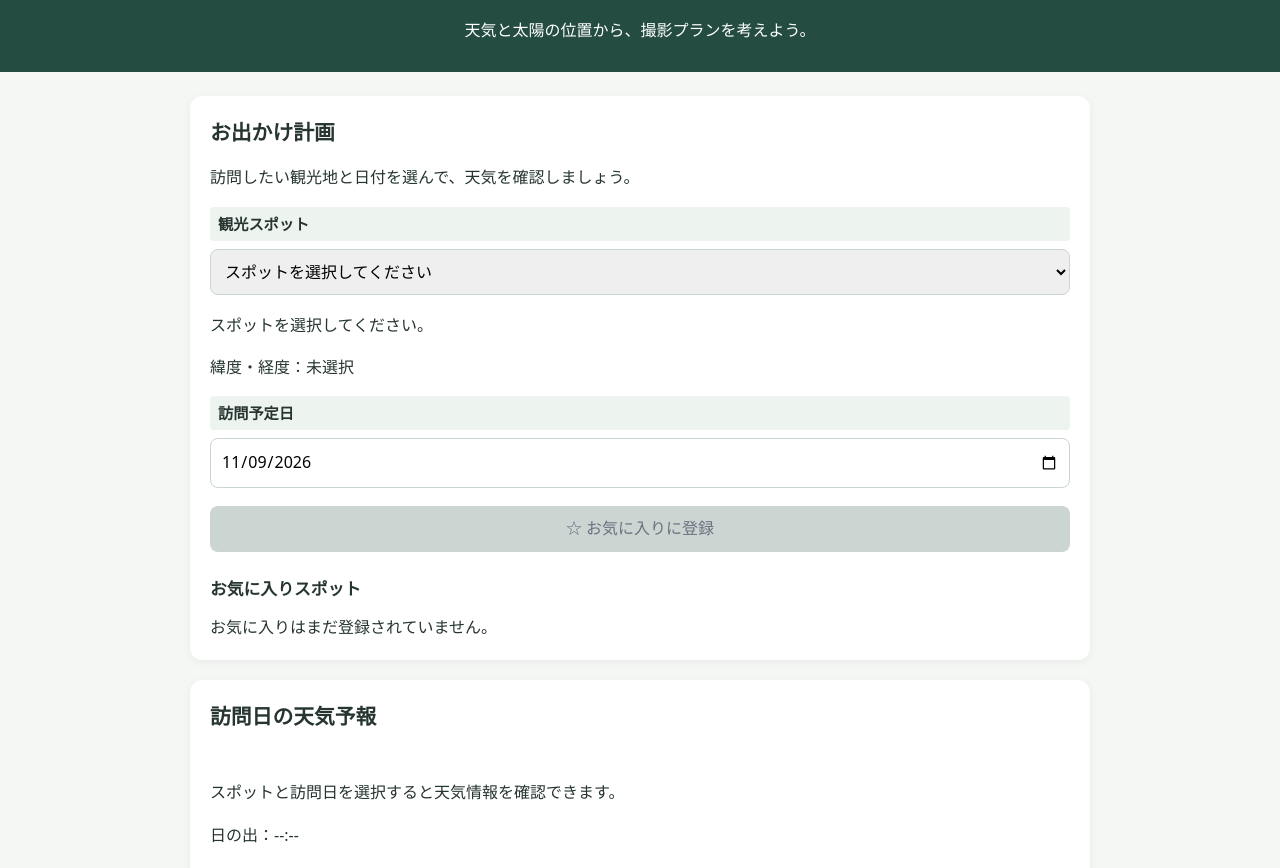
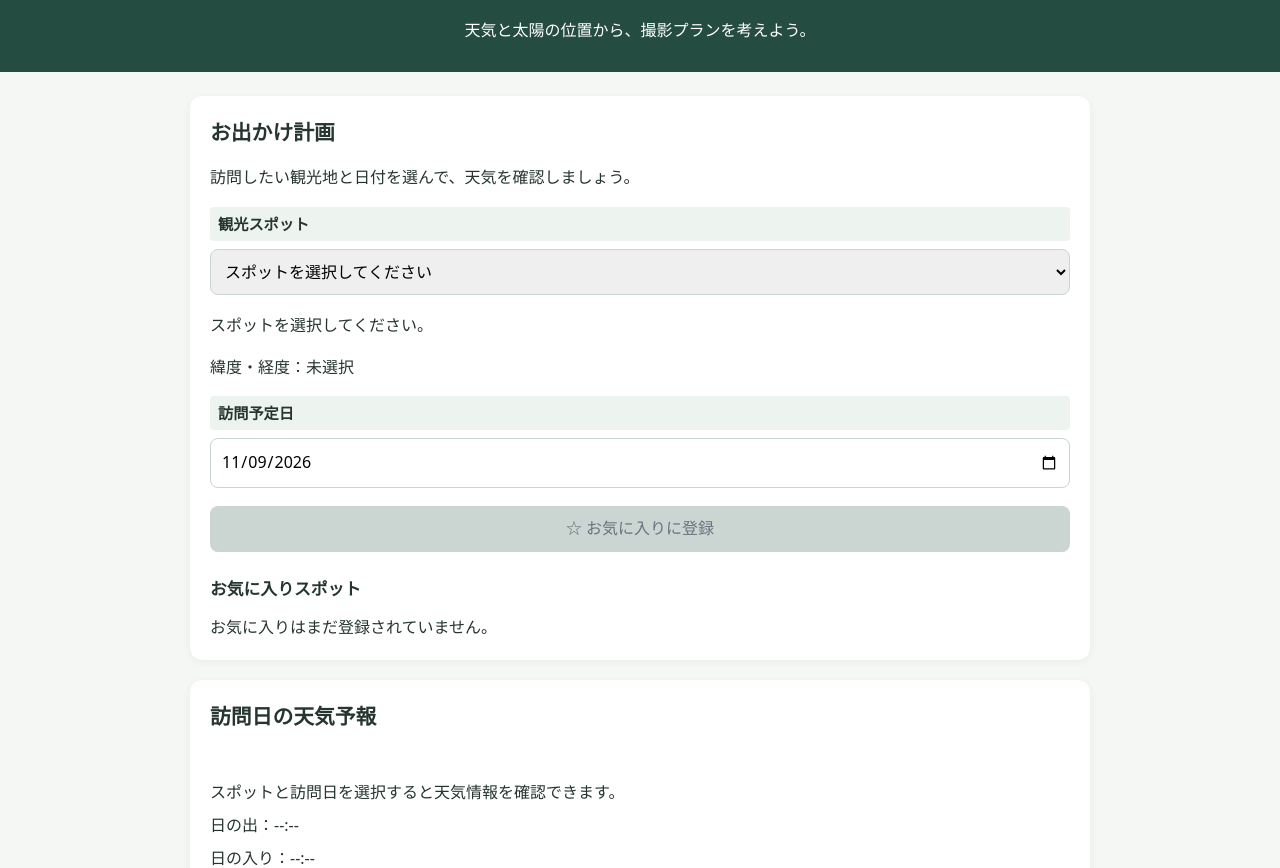
Before and after one commit to Hitomith12rS/odekake-weather-planner, a plain HTML site: page index.html in a window 1280 px wide. Shown: the part 77-945 px from the top of the page. Drawn offline with Linux system fonts and the light colour scheme.

Commit message:
行間表示の微修正

```diff
--- a/css/style.css
+++ b/css/style.css
@@ -111,6 +111,12 @@ button:disabled {
   line-height: 1.8;
 }
 
+/* 日の出・日の入り */
+#sun-times p {
+  margin: 4px 0;
+  line-height: 1.8;
+}
+
 /* ==========================
    撮影コンディション
 ========================== */
```
